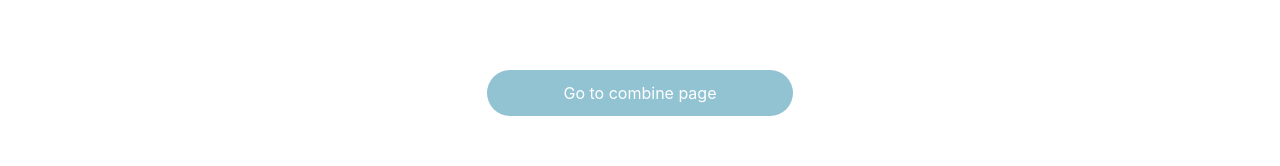
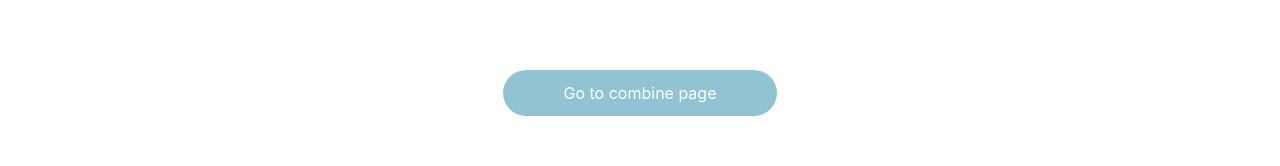
Before and after one commit to DNaunin/sewtable, a Next.js app: page /upload in a window 1280 px wide. Shown: the part 524-690 px from the top of the page. Built offline with nearby package versions, Linux system fonts and the light colour scheme.

Commit message:
💄 Update Pagelink Styling

```diff
--- a/components/pagelink/Pagelink.module.css
+++ b/components/pagelink/Pagelink.module.css
@@ -3,4 +3,6 @@
   color: var(--primary-font-color);
   background: var(--secondary-color);
   padding: 0.8rem 1.8rem;
+  margin: 0 1rem;
+  text-align: center;
 }
```
